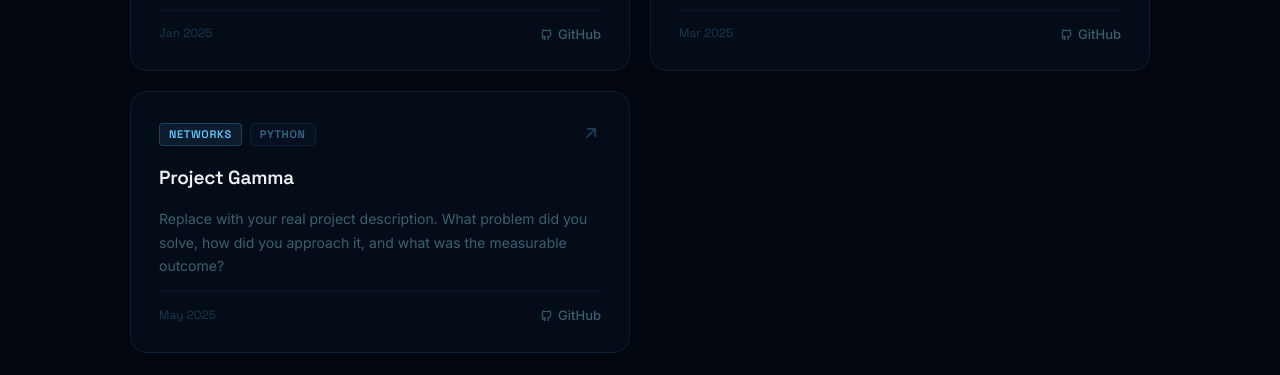
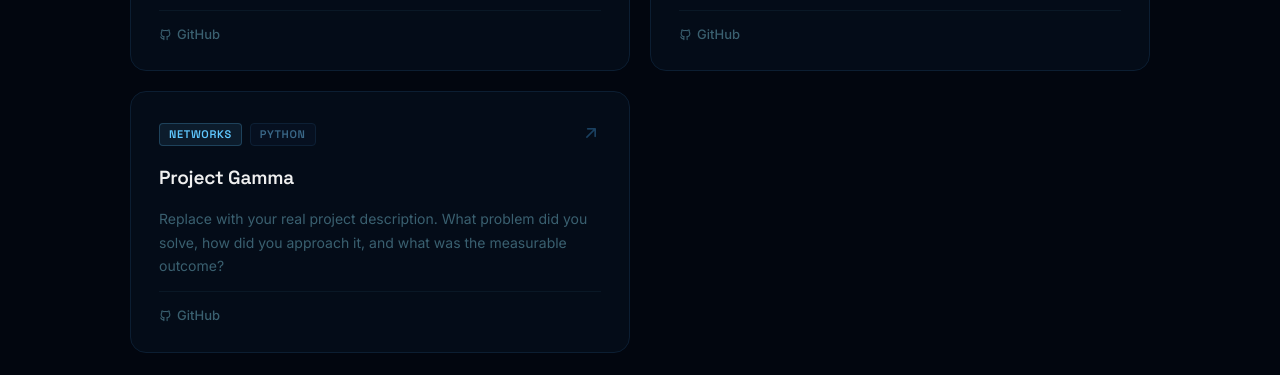
Before and after one commit to ankitverma291206/My-portfolio.web, a plain HTML site: page projects.html in a window 1280 px wide. Shown: the part 571-946 px from the top of the page. Drawn offline with Linux system fonts and the light colour scheme.

Commit message:
feat: remove project date from project cards for cleaner presentation

```diff
--- a/projects.html
+++ b/projects.html
@@ -99,7 +99,6 @@
       display:flex; justify-content:space-between; align-items:center;
       padding-top:13px; border-top:1px solid #0a1826;
     }
-    .pcard__date { font-size:12px; color:#1a3850; font-family:var(--font-display); }
     .pcard__gh {
       display:inline-flex; align-items:center; gap:5px;
       font-size:13px; color:#3a6070; font-weight:500;
@@ -150,7 +149,6 @@
     │    <h3 class="pcard__title">Project Name</h3>              │
     │    <p class="pcard__desc">One-liner description.</p>       │
     │    <div class="pcard__footer">                             │
-    │      <span class="pcard__date">Month Year</span>           │
     │      <a href="GH_URL" class="pcard__gh" target="_blank">   │
     │        <i class="ti ti-brand-github"></i> GitHub</a>       │
     │    </div>                                                   │
@@ -169,7 +167,6 @@
         <h3 class="pcard__title">My Portfolio</h3>
         <p class="pcard__desc">A responsive portfolio website showcasing my projects, skills, and achievements, built with modern web technologies for a clean and interactive user experience.</p>
         <div class="pcard__footer">
-          <span class="pcard__date">Jan 2025</span>
           <a href="https://github.com/ankitverma291206/My-portfolio.web" class="pcard__gh" target="_blank"><i class="ti ti-brand-github"></i> GitHub</a>
         </div>
       </article>
@@ -184,7 +181,6 @@
         <h3 class="pcard__title">Samvid</h3>
         <p class="pcard__desc">Replace with your real project description. What problem did you solve, how did you approach it, and what was the measurable outcome?</p>
         <div class="pcard__footer">
-          <span class="pcard__date">Mar 2025</span>
           <a href="#" class="pcard__gh" target="_blank"><i class="ti ti-brand-github"></i> GitHub</a>
         </div>
       </article>
@@ -198,7 +194,6 @@
         <h3 class="pcard__title">Project Gamma</h3>
         <p class="pcard__desc">Replace with your real project description. What problem did you solve, how did you approach it, and what was the measurable outcome?</p>
         <div class="pcard__footer">
-          <span class="pcard__date">May 2025</span>
           <a href="#" class="pcard__gh" target="_blank"><i class="ti ti-brand-github"></i> GitHub</a>
         </div>
       </article>
```
